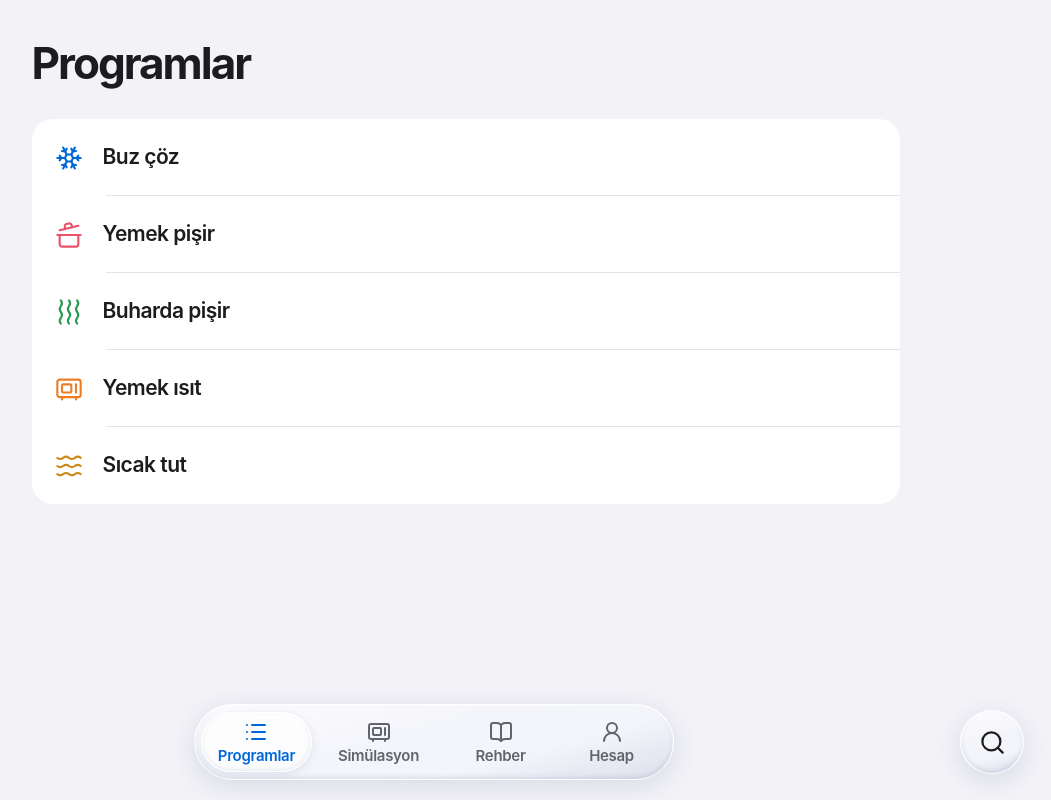
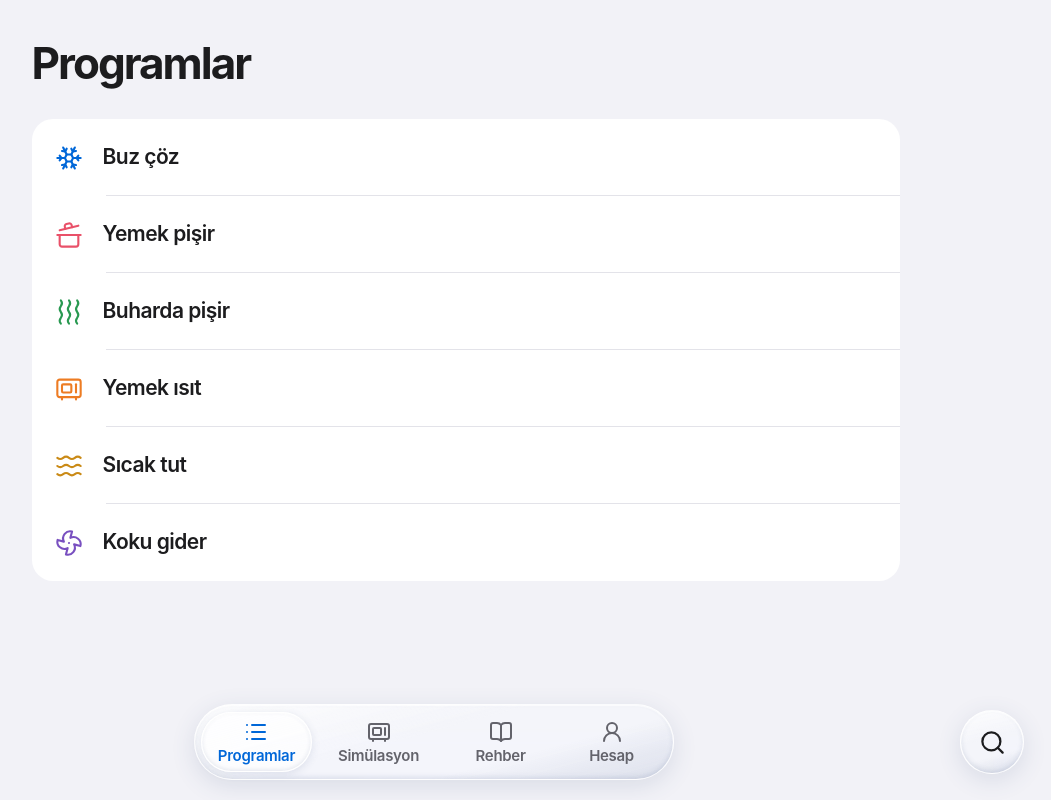
Before and after one commit to onurbal101/macroparticle, a React (Vite) app: page / in a window 1280 px wide. Shown: the whole page, without its empty margins (167-1218 px from the left). Built offline with nearby package versions, Linux system fonts and the light colour scheme.

Commit message:
Move deodorization to the Programs menu

```diff
--- a/scripts/pages.ts
+++ b/scripts/pages.ts
@@ -4,7 +4,7 @@ import { knowledge, quantityText, type Locale } from "../src/data/schema.ts";
 import { guidedActions, instructionText } from "../src/instructions.ts";
 import { messages } from "../src/i18n.ts";
 import { formatSeconds } from "../src/time.ts";
-import { markdownPath, metadataFor, pageFor, publicPages, siteName, siteUrl, socialImagePath, structuredData, type SitePage } from "../src/site.ts";
+import { isGuideFeature, markdownPath, metadataFor, pageFor, publicPages, siteName, siteUrl, socialImagePath, structuredData, type SitePage } from "../src/site.ts";
 import { escapeXml, png, shareSvg } from "./brand.ts";
 
 export function pageHead(page: SitePage) {
@@ -52,10 +52,10 @@ function markdown(page: SitePage) {
       lines.push(`## ${control.hardware}`, "", control.summary.tr, "", control.summary.en, "");
   } else {
     let linked = publicPages().filter(item => item.kind === "record");
-    if (page.kind === "home") linked = ["/functions/quick-defrost", "/functions/auto-cook", "/functions/healthy-steam", "/functions/microwave", "/programs/keep-warm", "/simulation", "/guide"].map(path => pageFor(path));
+    if (page.kind === "home") linked = ["/functions/quick-defrost", "/functions/auto-cook", "/functions/healthy-steam", "/functions/microwave", "/programs/keep-warm", "/programs/deodorization", "/simulation", "/guide"].map(path => pageFor(path));
     if (page.kind === "category" && !page.functionId) linked = linked.filter(item => item.record!.kind !== "article");
     if (page.functionId) linked = linked.filter(item => item.functionId === page.functionId && item.record!.kind !== "article");
-    if (page.kind === "guide") linked = linked.filter(item => item.record!.kind === "article" || item.record!.kind === "function");
+    if (page.kind === "guide") linked = linked.filter(item => item.record!.kind === "article" || isGuideFeature(item.record!));
     lines.push(...linked.map(item => `- [${item.record?.code ? `${item.record.code} · ` : ""}${item.heading}](${siteUrl + item.canonicalPath}) · [Markdown](${siteUrl + markdownPath(item)})`));
     if (page.kind === "guide") lines.push("", "## Güç seviyeleri / Power levels", "", ...[...knowledge.powerLevels].sort((a, b) => a - b).map(power => `${power} W · ${messages.tr[`power${power}` as keyof typeof messages.tr]} / ${messages.en[`power${power}` as keyof typeof messages.en]}`));
   }
--- a/src/App.tsx
+++ b/src/App.tsx
@@ -42,6 +42,7 @@ import {
   ChevronLeft,
   CookingPot,
   ExternalLink,
+  Fan,
   WavesVertical,
   Languages,
   Microwave,
@@ -76,6 +77,7 @@ import { UpdateDialog } from "./components/UpdateDialog";
 import { Navigation, tabs, type Section } from "./components/Navigation";
 import { useSimulator } from "./simulator";
 import { formatSeconds, programmeDuration } from "./time";
+import { isGuideFeature, recordParentPath } from "./site";
 
 type AppContext = {
   locale: Locale;
@@ -544,45 +546,46 @@ function PageHeading({ title, action }: { title: string; action?: ReactNode }) {
 }
 
 function Home() {
-  const { t } = useApp();
+  const { t, locale } = useApp();
   const tasks = [
     {
-      key: "defrost",
+      label: t("defrost"),
       path: "/functions/quick-defrost",
       icon: Snowflake,
       color: "blue",
     },
     {
-      key: "cook",
+      label: t("cook"),
       path: "/functions/auto-cook",
       icon: CookingPot,
       color: "rose",
     },
     {
-      key: "steam",
+      label: t("steam"),
       path: "/functions/healthy-steam",
       icon: WavesVertical,
       color: "green",
     },
     {
-      key: "heat",
+      label: t("heat"),
       path: "/functions/microwave",
       icon: Microwave,
       color: "apricot",
     },
-    { key: "warm", path: "/programs/keep-warm", icon: Waves, color: "sand" },
+    { label: t("warm"), path: "/programs/keep-warm", icon: Waves, color: "sand" },
+    { label: recordById.get("deodorization")!.title[locale], path: "/programs/deodorization", icon: Fan, color: "lilac" },
   ] as const;
   return (
     <>
       <PageHeading title={t("programs")} />
       <ul className="menu-list task-list" role="list">
-        {tasks.map(({ key, path, icon: Icon, color }) => (
-          <li key={key}>
+        {tasks.map(({ label, path, icon: Icon, color }) => (
+          <li key={path}>
             <Link className="task-row" to={path}>
               <span className={`task-icon ${color}`}>
                 <Icon size={28} strokeWidth={1.8} aria-hidden="true" />
               </span>
-              <h2>{t(key)}</h2>
+              <h2>{label}</h2>
             </Link>
           </li>
         ))}
@@ -708,7 +711,7 @@ function RecordGrid({
   return (
     <ul className="menu-list record-list" role="list">
       {records.map((record) => {
-        const Icon = recordIcons[record.function];
+        const Icon = record.id === "deodorization" ? Fan : recordIcons[record.function];
         const Label = editing ? "span" : Heading;
         return (
           <FavoriteRow
@@ -1019,13 +1022,7 @@ function Instruction({ record }: { record: ApplianceRecord }) {
   const heading = record.title[locale];
   return (
     <>
-      <MenuBack
-        fallback={
-          record.kind === "article" || record.function === "other"
-            ? "/guide"
-            : `/functions/${record.function}`
-        }
-      />
+      <MenuBack fallback={recordParentPath(record)} />
       <div className="instruction-heading">
         {record.code && <span className="detail-number">{record.code}</span>}
         <PageHeading title={heading} />
@@ -1291,9 +1288,7 @@ function Guide() {
   const articles = knowledge.records.filter(
     (record) => record.kind === "article",
   );
-  const features = knowledge.records.filter(
-    (record) => record.kind === "function",
-  );
+  const features = knowledge.records.filter(isGuideFeature);
   return (
     <>
       <PageHeading title={t("guide")} action={<FavoriteModeButton editing={editing} onToggle={() => setEditing(!editing)} />} />
--- a/src/site.ts
+++ b/src/site.ts
@@ -5,6 +5,19 @@ export const siteUrl = new URL(knowledge.publicBaseUrl).origin;
 export const siteName = messages.tr.brand;
 export const functionIds = ["quick-defrost", "auto-cook", "healthy-steam", "microwave", "keep-warm", "other"] as const;
 export type FunctionId = (typeof functionIds)[number];
+
+const directPrograms = new Set(["keep-warm", "deodorization"]);
+
+export function isGuideFeature(record: ApplianceRecord) {
+  return record.kind === "function" && !directPrograms.has(record.id);
+}
+
+export function recordParentPath(record: ApplianceRecord) {
+  if (directPrograms.has(record.id)) return "/programs";
+  if (record.kind === "article" || record.function === "other") return "/guide";
+  return `/functions/${record.function}`;
+}
+
 export type SitePage = {
   path: string;
   canonicalPath: string;
@@ -158,8 +171,8 @@ export function structuredData(page: SitePage, locale: Locale = "tr") {
   if (page.canonicalPath !== "/") {
     const crumbs: { name: string; item: string }[] = [{ name: t.programs, item: siteUrl + "/" }];
     if (page.record) {
-      const guide = page.record.function === "other" || page.record.kind === "article";
-      crumbs.push({ name: guide ? t.guide : t[page.record.function], item: siteUrl + (guide ? "/guide" : `/functions/${page.record.function}`) });
+      const parent = recordParentPath(page.record);
+      if (parent !== "/programs") crumbs.push({ name: parent === "/guide" ? t.guide : t[page.record.function], item: siteUrl + parent });
     }
     crumbs.push({ name: page.heading, item: url });
     graph.push({ "@type": "BreadcrumbList", itemListElement: crumbs.map((crumb, index) => ({ "@type": "ListItem", position: index + 1, ...crumb })) });
```
Also changed, not shown: 1 other file (tests, documents, lock files or other folders).
